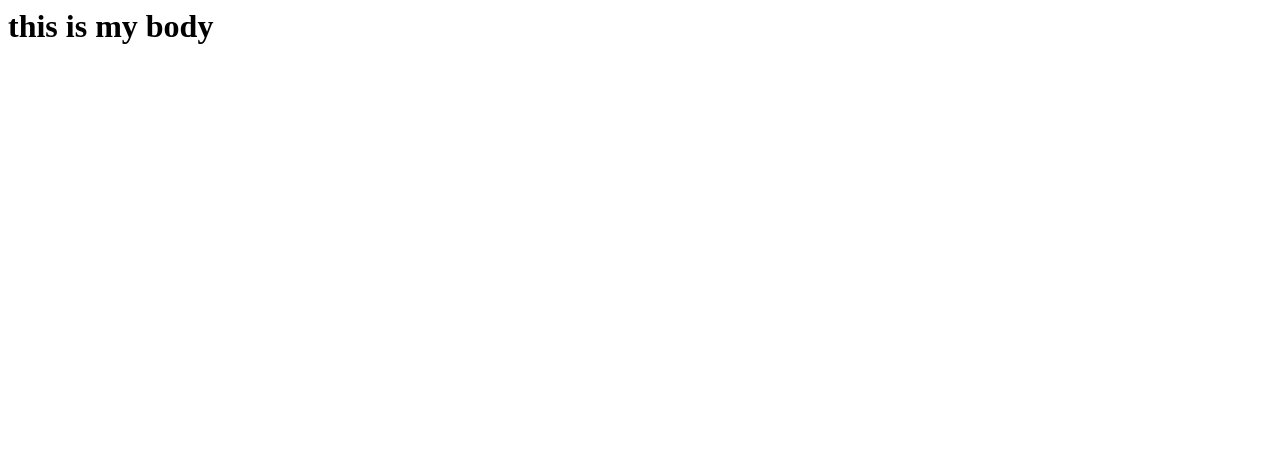
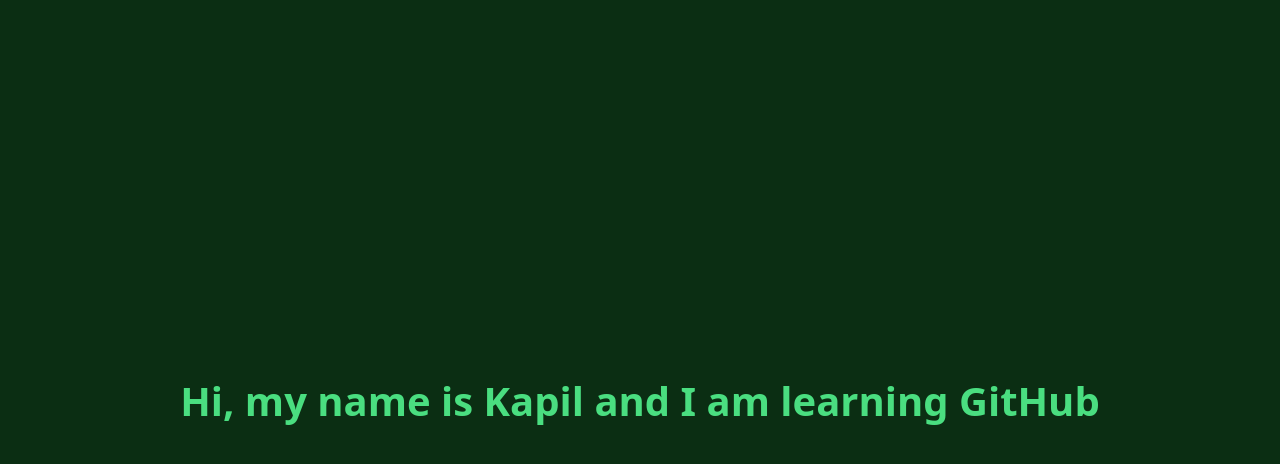
Before and after one commit to kapil000005/kapil000005.github.io, a plain HTML site: page index.html in a window 1280 px wide. Drawn offline with Linux system fonts and the light colour scheme.

Commit message:
Update index.html by kawai mini :)

```diff
--- a/index.html
+++ b/index.html
@@ -1,15 +1,34 @@
-<html>
+<!DOCTYPE html>
+<html lang="en">
 <head>
-  <title>
-    i am a title
-  </title>
+  <meta charset="UTF-8">
+  <meta name="viewport" content="width=device-width, initial-scale=1.0">
+  <title>Kapil - Learning GitHub</title>
+  <style>
+    * {
+      margin: 0;
+      padding: 0;
+      box-sizing: border-box;
+    }
+
+    body {
+      height: 100vh;
+      display: flex;
+      justify-content: center;
+      align-items: center;
+      background-color: #0b2e13; /* Dark green page background */
+      font-family: system-ui, -apple-system, sans-serif;
+    }
+
+    h1 {
+      color: #4ade80; /* Bright greenish text */
+      font-size: 2.5rem;
+      text-align: center;
+      padding: 20px;
+    }
+  </style>
 </head>
-  <body>
-
-    <g1>
-      <h1>
-        this is my body
-      </h1>
-    </g1>
-  </body>
+<body>
+  <h1>Hi, my name is Kapil and I am learning GitHub</h1>
+</body>
 </html>
```
